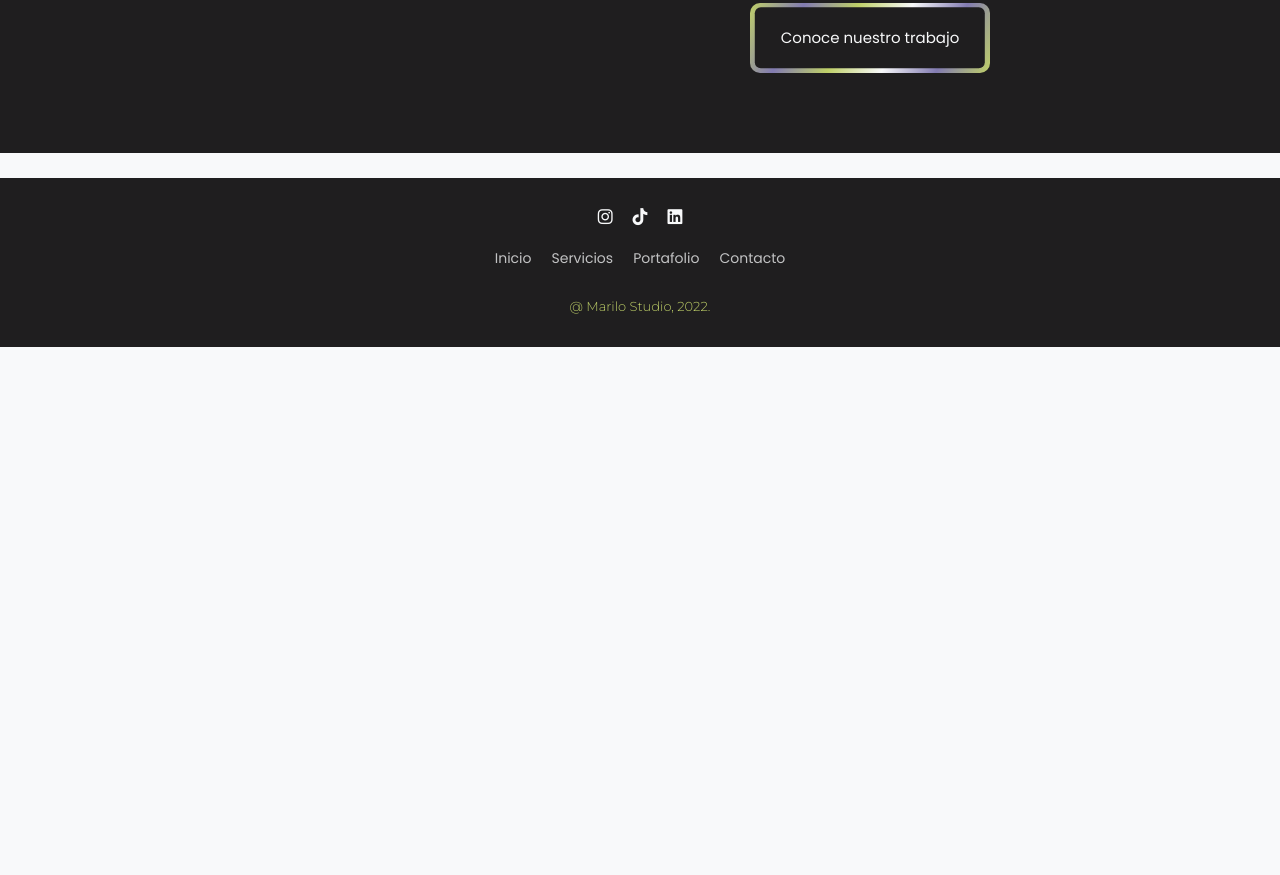
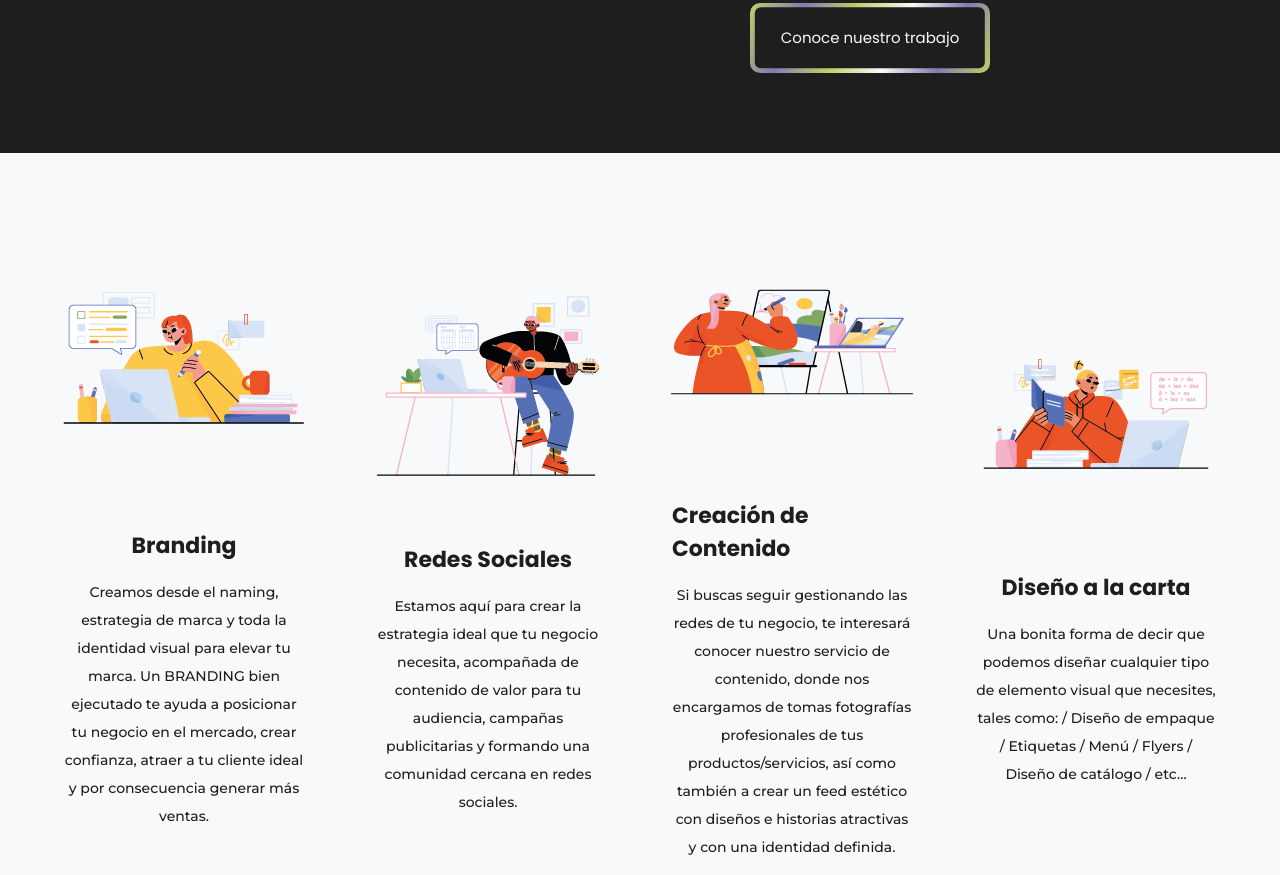
Before and after one commit to FernandaArzola/Marilo_Studio, a website: page index.html in a window 1280 px wide. Shown: the part 1118-1993 px from the top of the page. Before the commit the page ends 1465 px from the top, so only its background shows below. Drawn offline with Linux system fonts and the light colour scheme; a web font is replaced by a local one.

Commit message:
agrego cambios

```diff
--- a/index.html
+++ b/index.html
@@ -55,6 +55,15 @@
       </div>
     </div>
   </section>
+  <div class="container-2">
+    <section><figure><img src="imagenes/branding.png" alt=""></figure><h5>Branding</h5><p>Creamos desde el naming, estrategia de marca y toda la identidad visual para elevar tu marca.
+
+      Un BRANDING bien ejecutado te ayuda a posicionar tu negocio en el mercado, crear confianza, atraer a tu cliente ideal y por consecuencia generar más ventas.</p></section>
+    <section><figure><img src="imagenes/redessociales.png" alt=""></figure><h5>Redes Sociales</h5><p>Estamos aquí para crear la estrategia ideal que tu negocio necesita, acompañada de contenido de valor para tu audiencia, campañas publicitarias y formando una comunidad cercana en redes sociales.</p></section>
+    <section><figure><img src="imagenes/creacioncontenido.png" alt=""></figure><h5>Creación de Contenido</h5><p>Si buscas seguir gestionando las redes de tu negocio, te interesará conocer nuestro servicio de contenido, donde nos encargamos de tomas fotografías profesionales de tus productos/servicios, así como también a crear un feed estético con diseños e historias atractivas y con una identidad definida.</p></section>
+    <section><figure><img src="imagenes/diseñocarta.png" alt=""></figure><h5>Diseño a la carta</h5><p>Una bonita forma de decir que podemos diseñar cualquier tipo de elemento visual que necesites, tales como:
+      / Diseño de empaque / Etiquetas / Menú / Flyers / Diseño de catálogo / etc…</p></section>
+  </div>
   <br>
   <footer>
     <ul class="social_icon">
--- a/scss/style.scss
+++ b/scss/style.scss
@@ -165,11 +165,67 @@ p{
         filter: hue-rotate(-360deg);
     }
 }
-
+/*Cards*/
+.container-2{
+    display: grid;
+    grid-template-columns: repeat(4,1fr);
+    align-items: center;
+    width: 100%;
+    padding: 2rem;
+    section{
+        position: relative;
+        display: flex;
+        justify-content: center;
+        align-items: center;
+        flex-direction: column;
+        padding: 2rem;
+        cursor: pointer;
+        overflow: hidden;
+        figure{
+            position: relative;
+            transition: all 0.4s;
+            display: flex;
+            justify-content: center;
+            align-items: center;
+        }
+        &:hover{
+            background-color: #1F1E1F;
+            border-radius: 10px;
+        }
+        &:hover figure{
+            width: 100%;
+            transform: scale(1.1);
+        }
+        h5{
+            color: #1F1E1F;
+            margin-top: 2rem;
+            font-size: 22px;
+        }
+        &:hover h5{
+            color: #f8f9fa;
+            font-size: 22px;
+        }
+        p{
+            color: #1F1E1F;
+            text-align: center;
+            margin-top: 1rem;
+            line-height: 2;
+            font-size: 14px;
+            font-family: "Montserrat";
+            font-weight: 500;
+        }
+        &:hover p{
+            color: #f8f9fa;
+            font-family: "Montserrat";
+            font-weight: 500;
+            font-size: 13px;
+        }
+    }
+}
 @media (max-width:600px) {
     .showcase-flex h3{
         padding: 1px 0;
-        text-align: center;
+        text-align:center;
     }
     .showcase-flex{
         flex-direction: column;
@@ -225,4 +281,17 @@ p{
         flex-wrap: wrap;
         width: 40%;
     }
+    .container{
+        grid-template-columns: repeat(1,1fr);
+    }
 }
+@media (max-width: 1200px){
+    .container-2{
+        grid-template-columns: repeat(2, 1fr);
+    }
+}
+@media (max-width: 992px){
+    .container-2{
+        grid-template-columns: repeat(1, 1fr);
+    }
+}
```
Also changed, not shown: imagenes/branding.png (added), imagenes/creacioncontenido.png (added), imagenes/diseñocarta.png (added), imagenes/redessociales.png (added), styles/style.css.
